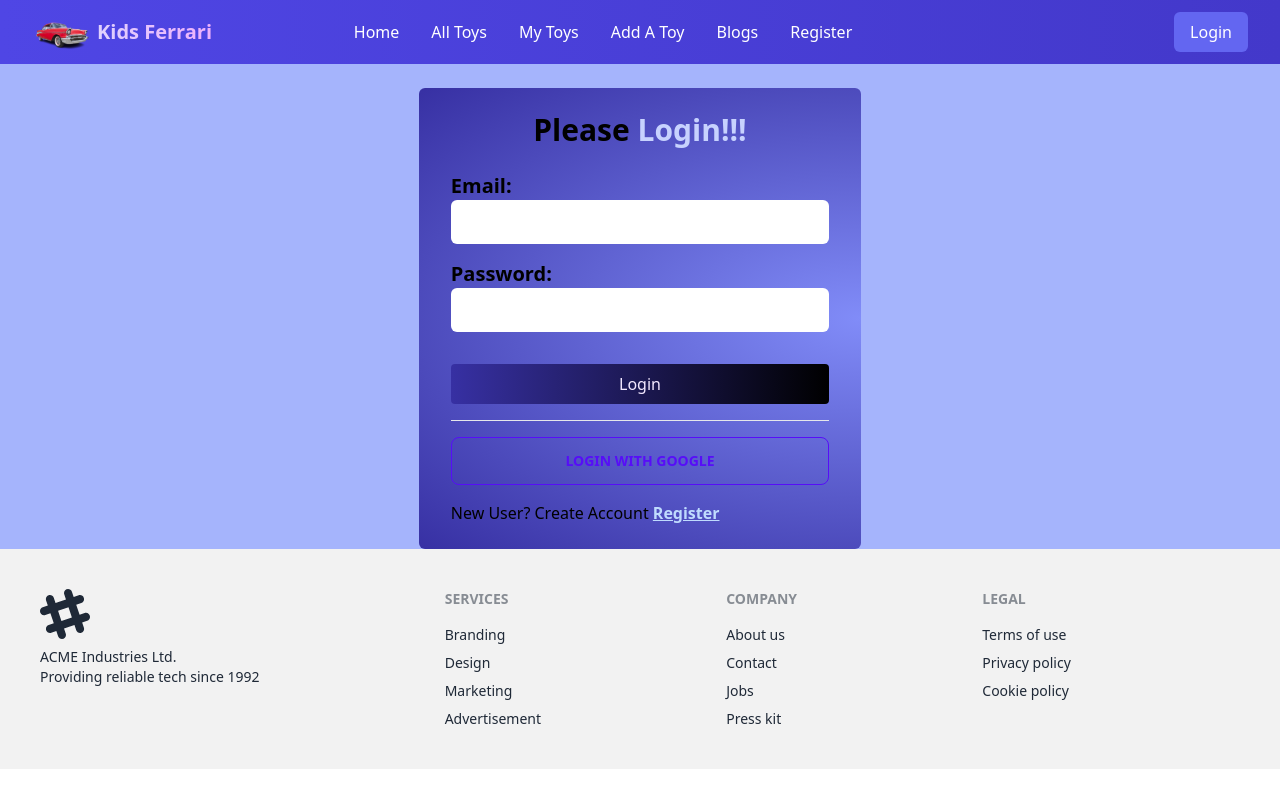
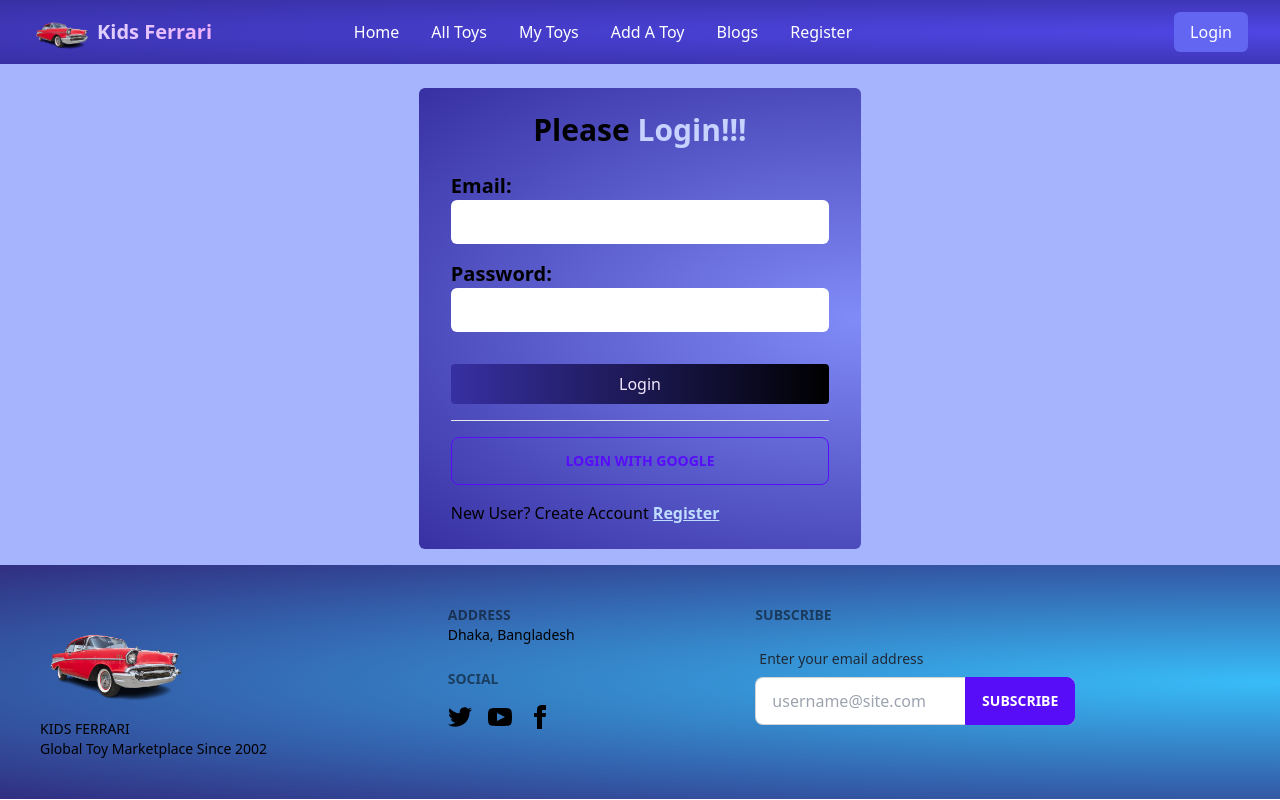
Before and after one commit to Nahid2002S/car-ferrari-client, a React (Vite) app: page /login in a window 1280 px wide. Built offline with nearby package versions, Linux system fonts and the light colour scheme; no server answers.

Commit message:
banner added

```diff
--- a/src/banner/Banner.jsx
+++ b/src/banner/Banner.jsx
@@ -3,6 +3,7 @@
 import ShopByCatagory from '../shopbycatagory/ShopByCatagory';
 import HeroProduct from '../heroProduct/HeroProduct';
 import TopSeller from '../topSeller/TopSeller';
+import car from '../assets/car.png'
 
 const Banner = () => {
     return (
@@ -14,7 +15,7 @@
                 <button className="px-6 py-2 text-gray-800 font-bold rounded bg-gradient-to-r from-violet-200 to-fuchsia-300 shadow:md">View More</button>
             </div>
             <div>
-                <img className='w-[90%]' src="https://img.freepik.com/free-vector/different-kind-toys_1308-74241.jpg?w=740&t=st=1684341440~exp=1684342040~hmac=df5fa17d33e14ec6a25d2233ed4a2a8e419b9ac3c834acad1e59d41777249f88" alt="Toys" />
+                <img className='w-[150vh]' src={car} alt="Toys" />
             </div>
         </div>
         <Gallary></Gallary>
--- a/src/details/Details.jsx
+++ b/src/details/Details.jsx
@@ -8,9 +8,9 @@
 
     useTitle('Toy Details');
     return (
-        <div className='px-40'>
+        <div className='lg:px-52 px-2'>
             <h1 className='text-3xl font-extrabold text-center my-4'>Toy Details</h1>
-            <div className='flex justify-center items-center gap-8 bg-indigo-200 py-8'>
+            <div className='flex justify-center items-center gap-12 rounded-lg bg-gradient-to-r from-indigo-600 to-sky-950 py-8 mb-4'>
                 <div>
                 <img className='w-[25rem]' src={picture} alt="" />
                 </div>
--- a/src/footer/Footer.jsx
+++ b/src/footer/Footer.jsx
@@ -1,32 +1,38 @@
 import React from 'react';
+import logo from '../assets/logo.png'
 
 const Footer = () => {
     return (
         <div>
-            <footer className="footer p-10 bg-base-200 text-base-content">
+            <footer className="footer p-10 bg-[radial-gradient(ellipse_at_right,_var(--tw-gradient-stops))] from-sky-400 to-indigo-900 text-black">
   <div>
-    <svg width="50" height="50" viewBox="0 0 24 24" xmlns="http://www.w3.org/2000/svg" fillRule="evenodd" clipRule="evenodd" className="fill-current"><path d="M22.672 15.226l-2.432.811.841 2.515c.33 1.019-.209 2.127-1.23 2.456-1.15.325-2.148-.321-2.463-1.226l-.84-2.518-5.013 1.677.84 2.517c.391 1.203-.434 2.542-1.831 2.542-.88 0-1.601-.564-1.86-1.314l-.842-2.516-2.431.809c-1.135.328-2.145-.317-2.463-1.229-.329-1.018.211-2.127 1.231-2.456l2.432-.809-1.621-4.823-2.432.808c-1.355.384-2.558-.59-2.558-1.839 0-.817.509-1.582 1.327-1.846l2.433-.809-.842-2.515c-.33-1.02.211-2.129 1.232-2.458 1.02-.329 2.13.209 2.461 1.229l.842 2.515 5.011-1.677-.839-2.517c-.403-1.238.484-2.553 1.843-2.553.819 0 1.585.509 1.85 1.326l.841 2.517 2.431-.81c1.02-.33 2.131.211 2.461 1.229.332 1.018-.21 2.126-1.23 2.456l-2.433.809 1.622 4.823 2.433-.809c1.242-.401 2.557.484 2.557 1.838 0 .819-.51 1.583-1.328 1.847m-8.992-6.428l-5.01 1.675 1.619 4.828 5.011-1.674-1.62-4.829z"></path></svg>
-    <p>ACME Industries Ltd.<br/>Providing reliable tech since 1992</p>
+    <img src={logo} className='w-[10rem]' alt="" />
+    <p>KIDS FERRARI<br/>Global Toy Marketplace Since 2002</p>
   </div>
   <div>
-    <span className="footer-title">Services</span>
-    <a className="link link-hover">Branding</a>
-    <a className="link link-hover">Design</a>
-    <a className="link link-hover">Marketing</a>
-    <a className="link link-hover">Advertisement</a>
+  <div className='mb-4'>
+    <span className="footer-title">Address</span> <br />
+    <a className="link link-hover">Dhaka, Bangladesh</a>
+  </div>
+    <span className="footer-title">Social</span>
+    <div className="grid grid-flow-col gap-4">
+
+      <a><svg xmlns="http://www.w3.org/2000/svg" width="24" height="24" viewBox="0 0 24 24" className="fill-current"><path d="M24 4.557c-.883.392-1.832.656-2.828.775 1.017-.609 1.798-1.574 2.165-2.724-.951.564-2.005.974-3.127 1.195-.897-.957-2.178-1.555-3.594-1.555-3.179 0-5.515 2.966-4.797 6.045-4.091-.205-7.719-2.165-10.148-5.144-1.29 2.213-.669 5.108 1.523 6.574-.806-.026-1.566-.247-2.229-.616-.054 2.281 1.581 4.415 3.949 4.89-.693.188-1.452.232-2.224.084.626 1.956 2.444 3.379 4.6 3.419-2.07 1.623-4.678 2.348-7.29 2.04 2.179 1.397 4.768 2.212 7.548 2.212 9.142 0 14.307-7.721 13.995-14.646.962-.695 1.797-1.562 2.457-2.549z"></path></svg></a>
+      <a><svg xmlns="http://www.w3.org/2000/svg" width="24" height="24" viewBox="0 0 24 24" className="fill-current"><path d="M19.615 3.184c-3.604-.246-11.631-.245-15.23 0-3.897.266-4.356 2.62-4.385 8.816.029 6.185.484 8.549 4.385 8.816 3.6.245 11.626.246 15.23 0 3.897-.266 4.356-2.62 4.385-8.816-.029-6.185-.484-8.549-4.385-8.816zm-10.615 12.816v-8l8 3.993-8 4.007z"></path></svg></a>
+      <a><svg xmlns="http://www.w3.org/2000/svg" width="24" height="24" viewBox="0 0 24 24" className="fill-current"><path d="M9 8h-3v4h3v12h5v-12h3.642l.358-4h-4v-1.667c0-.955.192-1.333 1.115-1.333h2.885v-5h-3.808c-3.596 0-5.192 1.583-5.192 4.615v3.385z"></path></svg></a>
+    </div>
   </div>
   <div>
-    <span className="footer-title">Company</span>
-    <a className="link link-hover">About us</a>
-    <a className="link link-hover">Contact</a>
-    <a className="link link-hover">Jobs</a>
-    <a className="link link-hover">Press kit</a>
-  </div>
-  <div>
-    <span className="footer-title">Legal</span>
-    <a className="link link-hover">Terms of use</a>
-    <a className="link link-hover">Privacy policy</a>
-    <a className="link link-hover">Cookie policy</a>
+    <span className="footer-title">Subscribe</span>
+    <div className="form-control w-80">
+      <label className="label">
+        <span className="label-text">Enter your email address</span>
+      </label>
+      <div className="relative">
+        <input type="text" placeholder="username@site.com" className="input input-bordered w-full pr-16" />
+        <button className="btn btn-primary absolute top-0 right-0 rounded-l-none">Subscribe</button>
+      </div>
+    </div>
   </div>
 </footer>
         </div>
--- a/src/header/Header.jsx
+++ b/src/header/Header.jsx
@@ -14,7 +14,7 @@
 }
     return (
         <div>
-            <div className="navbar bg-gradient-to-r from-indigo-600 to-indigo-700 text-white px-8">
+            <div className="navbar bg-[radial-gradient(ellipse_at_right,_var(--tw-gradient-stops))] from-indigo-600 to-indigo-800 text-white px-8">
   <div className="navbar-start">
     <div className="dropdown">
       <label tabIndex={0} className="btn btn-ghost lg:hidden">
--- a/src/login/Login.jsx
+++ b/src/login/Login.jsx
@@ -43,7 +43,7 @@
     useTitle('Login');
 
     return (
-        <div className='px-2 text-black'>
+        <div className='px-2 text-black mb-4'>
         <div className='px-8 py-6 bg-[radial-gradient(ellipse_at_right,_var(--tw-gradient-stops))] from-indigo-400 to-indigo-800 lg:w-[35%] mx-auto mt-6 rounded-md'>
         <h3 className='text-center text-black text-3xl font-semibold mb-6 '>Please <span className='text-indigo-200'>Login!!!</span></h3>
         <form onSubmit={handleLogin} className='flex flex-col gap-4'>
--- a/src/register/Register.jsx
+++ b/src/register/Register.jsx
@@ -34,7 +34,7 @@
     useTitle('Register');
 
     return (
-        <div className='px-2 text-black'>
+        <div className='px-2 text-black mb-4'>
         <div className='px-8 py-6 bg-[radial-gradient(ellipse_at_right,_var(--tw-gradient-stops))] from-indigo-400 to-indigo-800 lg:w-[35%] mx-auto mt-6 rounded-md'>
         <h3 className='text-center text-3xl font-semibold mb-6'>Please <span className='text-indigo-200'>Register!!!</span></h3>
         <form onSubmit={handleRegister} className='flex flex-col gap-4'>
```
Also changed, not shown: src/assets/car.png (added).
